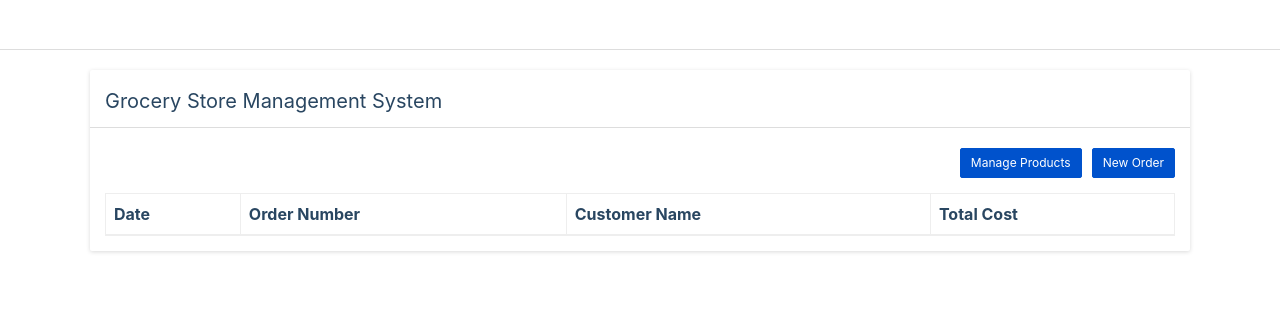
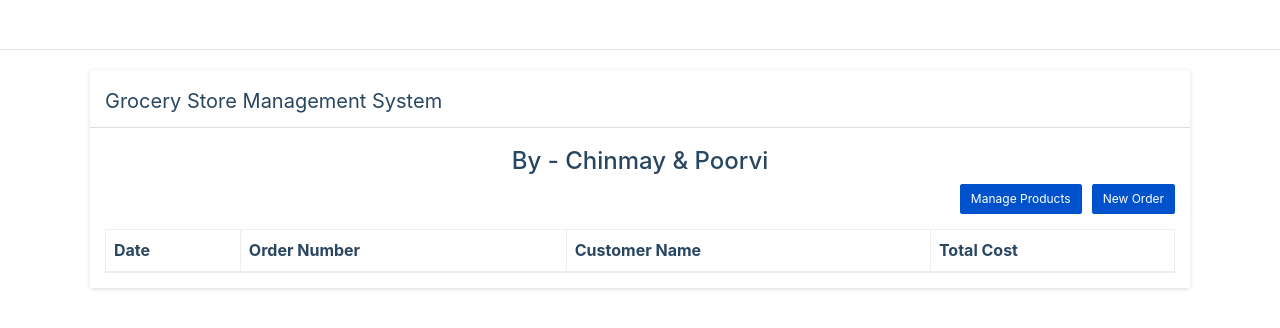
Before and after one commit to chinmayrm/grocery_store, a plain HTML site: page ui/index.html in a window 1280 px wide. Drawn offline with Linux system fonts and the light colour scheme; no server answers; some icons are missing.

Commit message:
Update index.html

```diff
--- a/ui/index.html
+++ b/ui/index.html
@@ -45,6 +45,7 @@
                     <form class="form-horizontal" action="">
                         <div class="box-info full" id="taskFormContainer">
                             <h2>Grocery Store Management System</h2>
+                            <h3 align= "center">By - Chinmay & Poorvi </h3>
                             <div class="panel-body pt-0">
                                 <div class="row mb-4">
                                     <div class="col-sm-12">
```
